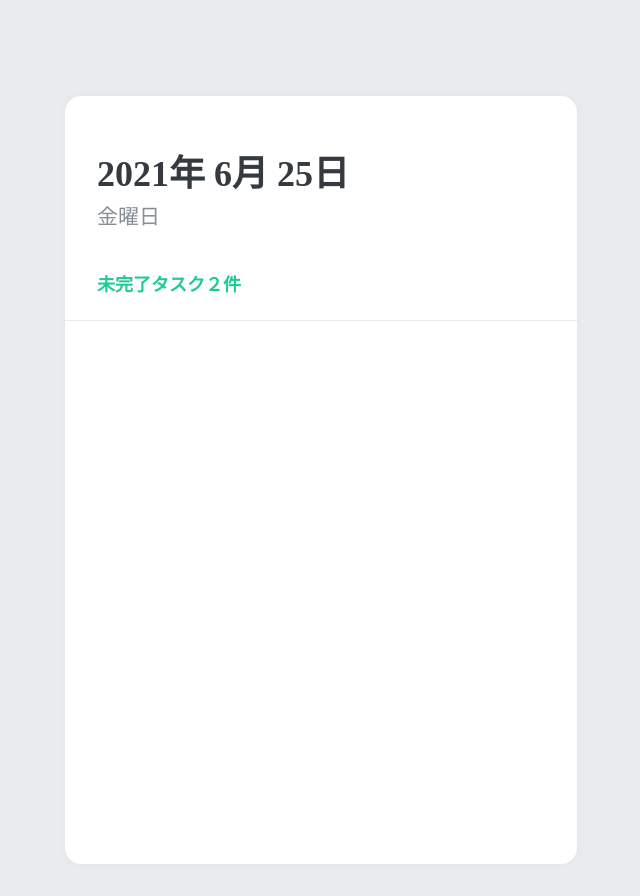
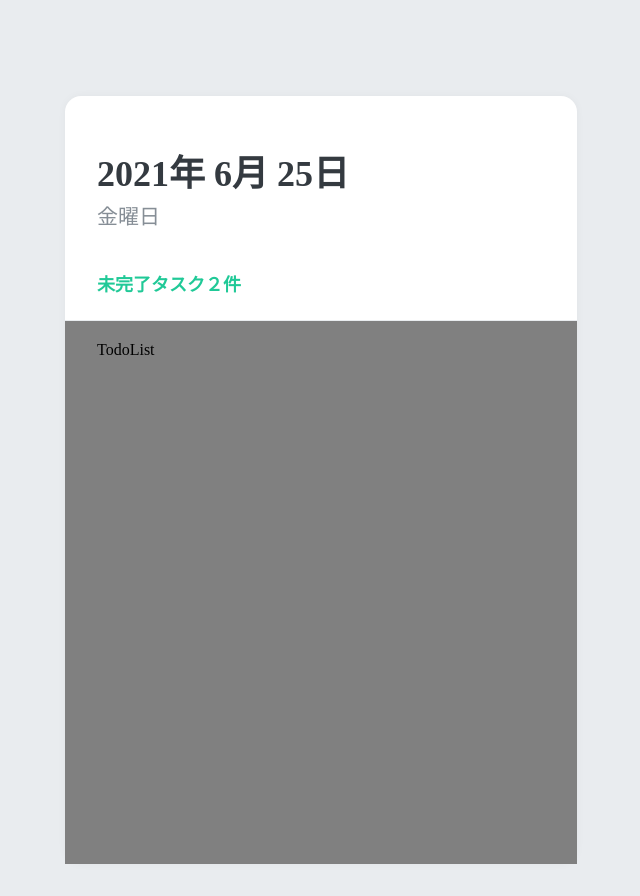
Before and after one commit to ycs5682/react-redux-todo, a React (Create React App) app: page / in a window 1280 px wide. Shown: the whole page, without its empty margins (319-959 px from the left). Built offline with nearby package versions, Linux system fonts and the light colour scheme.

Commit message:
TodoListコンポーネント作成

```diff
--- a/src/app.jsx
+++ b/src/app.jsx
@@ -2,6 +2,7 @@
 import { createGlobalStyle } from 'styled-components';
 import TodoTemplate from './components/todoTemplate';
 import TodoHead from './components/todoHead';
+import TodoList from './components/todoList';
 
 const GlobalStyle = createGlobalStyle`
   body {
@@ -15,6 +16,7 @@
       <GlobalStyle />
       <TodoTemplate>
         <TodoHead />
+        <TodoList />
       </TodoTemplate>
     </>
   );
--- /dev/null
+++ b/src/components/todoList.jsx
@@ -0,0 +1,16 @@
+import React from 'react';
+import styled from 'styled-components';
+
+const TodoListBlock = styled.div`
+  flex: 1;
+  padding: 20px 32px;
+  padding-bottom: 48px;
+  overflow-y: auto;
+  background: gray;
+`;
+
+const TodoList = () => {
+  return <TodoListBlock>TodoList</TodoListBlock>;
+};
+
+export default TodoList;
```
